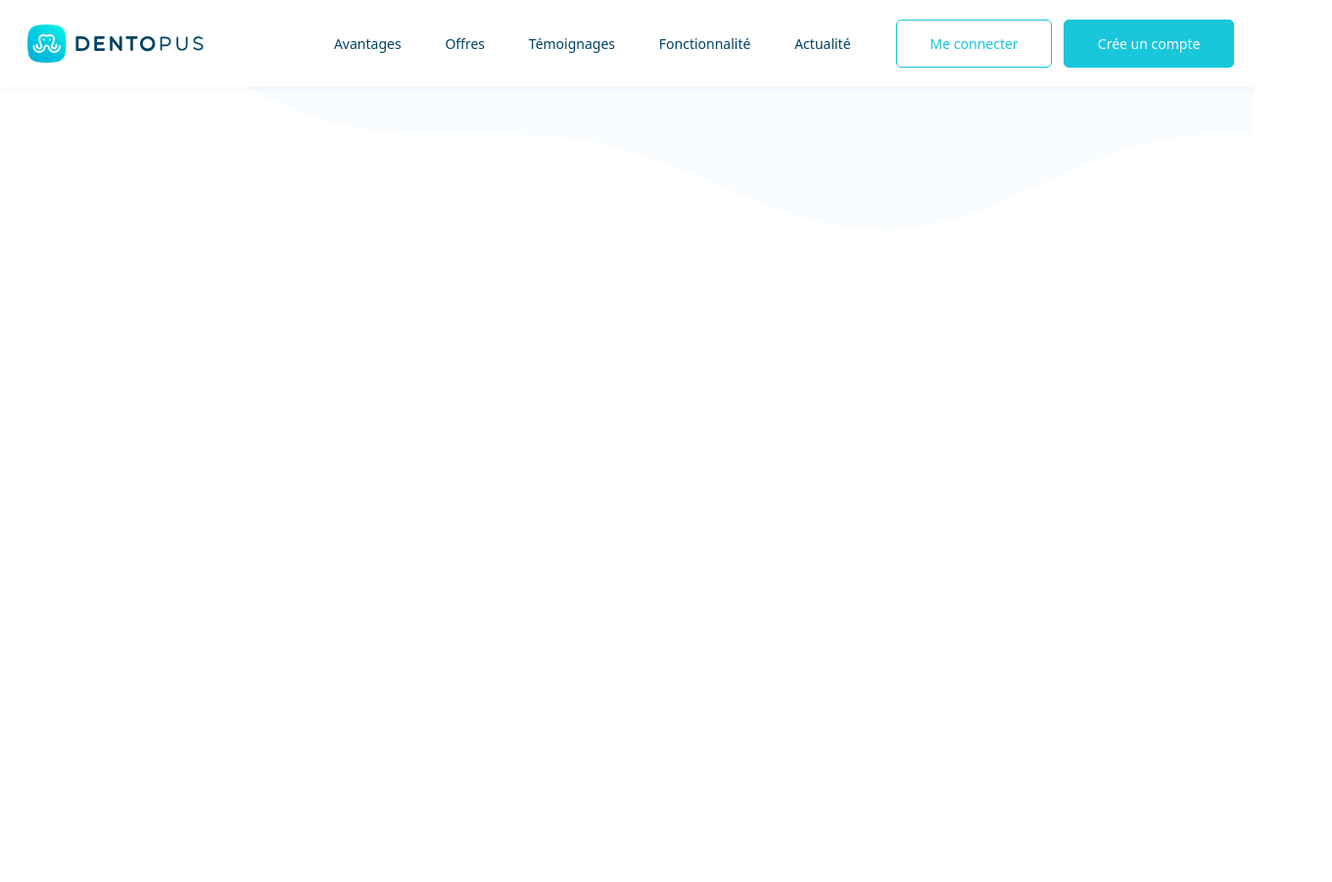
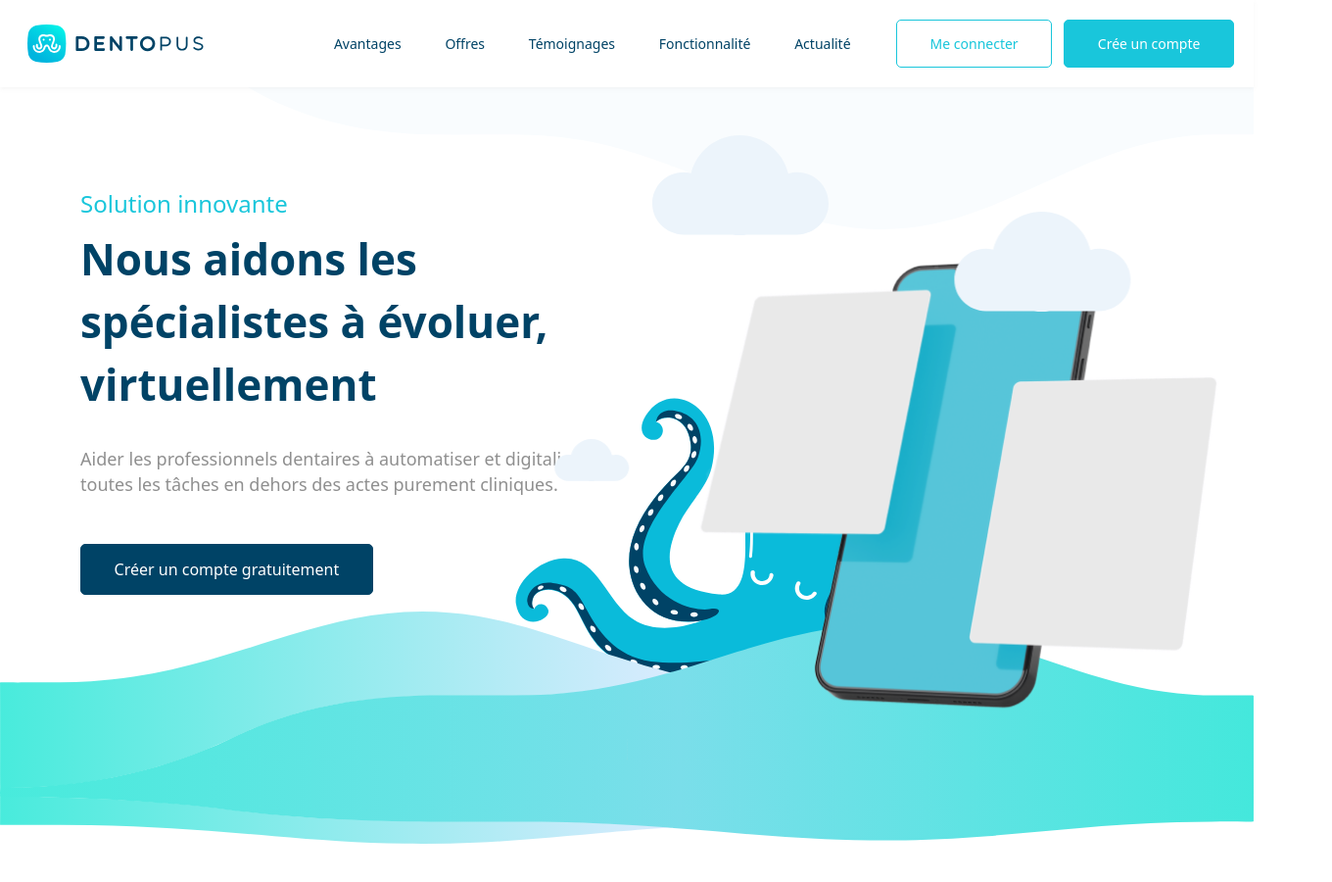
Before and after one commit to TahaZairig/Dentopus, a website built with Vite: page index.html in a window 1280 px wide. Shown: the whole page at 98% size, 1360 px wide, since content can reach past the window. After the commit the page ends 861 px from the top, so only its background shows below. Built offline with nearby package versions, Linux system fonts and the light colour scheme.

Commit message:
header completed

```diff
--- a/css/general-styles.css
+++ b/css/general-styles.css
@@ -24,7 +24,7 @@
    60px - 3.75rem*/
   --fs-extra-large: 3.75rem;
   --fs-large: 2.75rem;
-  --fs-semi-big: 1.5rem;
+  --fs-semi-large: 1.5rem;
   --fs-medium: 1.125rem;
   --fs-small: 1rem;
   --fs-extra-small: 0.875rem;
@@ -51,20 +51,17 @@
   box-sizing: border-box;
 }
 
-/* Remove default margin */
 * {
   margin: 0;
   padding: 0;
   font: inherit;
 }
 
-/* Remove list styles on ul, ol elements with a list role, which suggests default styling will be removed */
 ul[role='list'],
 ol[role='list'] {
   list-style: none;
 }
 
-/* Set core root defaults */
 html:focus-within {
   scroll-behavior: smooth;
 }
@@ -73,7 +70,6 @@ body {
   overflow-x: hidden;
 }
 
-/* A elements that don't have a class get default styles */
 a:not([class]) {
   text-decoration-skip-ink: auto;
 }
@@ -84,14 +80,12 @@ a:hover {
   color: unset;
 }
 
-/* Make images easier to work with */
 img,
 picture {
   max-width: 100%;
   display: block;
 }
 
-/* Inherit fonts for inputs and buttons */
 input,
 button,
 textarea,
@@ -99,9 +93,6 @@ select {
   font: inherit;
 }
 
-
-
-/* Remove all animations, transitions and smooth scroll for people that prefer not to see them */
 @media (prefers-reduced-motion: reduce) {
   html:focus-within {
     scroll-behavior: auto;
@@ -123,11 +114,11 @@ nav {
   box-shadow: 0 2px 4px 0 rgba(211, 211, 211, 0.2);
 }
 
-nav button {
-  font-size: var(--fs-button-small);
-  border-radius: 5px;
-  padding: .8rem 2.1rem;
-  transition: .3s all ease-in-out;
+.navbar-toggler:focus,
+.navbar-toggler:active,
+.navbar-toggler-icon:focus {
+  outline: none;
+  box-shadow: none;
 }
 
 /* SVG */
@@ -139,16 +130,22 @@ nav button {
 #cloud {
   width: 180px;
   height: auto;
+  position: absolute;
+  z-index: 2;
 }
 
 #octopus {
-  width: 524px;
+  width: 32.75rem;
   height: auto;
+  position: absolute;
+  z-index: -8;
 }
 
 #small-cloud {
   width: 76px;
   height: auto;
+  position: absolute;
+  z-index: 2;
 }
 
 #waved-cloud {
@@ -156,10 +153,75 @@ nav button {
   height: auto;
   position: absolute;
   top: 0;
-  z-index: -1;
+  z-index: -10;
 }
 
 #waves {
-  width: 1512px;
+  width: 100%;
   height: auto;
+  position: absolute;
 }
+
+
+/* Elements */
+
+button,
+input[type="submit"],
+input[type="reset"] {
+  background: none;
+  color: inherit;
+  border: none;
+  padding: 0;
+  font: inherit;
+  cursor: pointer;
+  outline: inherit;
+}
+
+h3 {
+  font-size: var(--fs-semi-large);
+  font-weight: var(--fw-medium);
+  color: var(--blue-300-secondary);
+}
+
+h1 {
+  font-size: var(--fs-large);
+  font-weight: var(--fw-bold);
+  color: var(--blue-900-primary);
+}
+
+p {
+  font-size: var(--fs-medium);
+  font-weight: var(--fw-light);
+  color: var(--gray-900);
+}
+
+
+
+/* keyframes */
+@keyframes floating1 {
+  0% {
+    transform: translateX(0px);
+  }
+
+  50% {
+    transform: translateX(50%);
+  }
+
+  100% {
+    transform: translateX(0px);
+  }
+}
+
+@keyframes floating2 {
+  0% {
+    transform: translateX(10px);
+  }
+
+  50% {
+    transform: translateX(-50%);
+  }
+
+  100% {
+    transform: translateX(10px);
+  }
+}
--- a/css/main.css
+++ /dev/null
@@ -1,100 +0,0 @@
-/* ********************* */
-/*      navigation       */
-/* ********************* */
-a.nav-link {
-    font-size: var(--fs-extra-small);
-    color: var(--blue-900-primary);
-    margin-left: .9rem;
-    margin-right: .9rem;
-}
-
-/* Me connecter */
-.btn1 button:nth-child(1) {
-    color: var(--blue-300-secondary);
-    border: 1px solid var(--blue-300-secondary);
-    background: #fff;
-}
-
-/* Crée un compte */
-.btn1 button:nth-child(2) {
-    color: #fff;
-    border: 1px solid var(--blue-300-secondary);
-    background: var(--blue-300-secondary);
-}
-
-.btn1 button:nth-child(1):hover,
-.btn1 button:nth-child(2):hover {
-    transform: translateY(-1.1px);
-    box-shadow: 0 14px 8px rgba(228, 228, 228, 0.20), 0 10px 10px rgba(228, 228, 228, 0.2);
-}
-
-
-
-
-
-
-
-
-
-
-
-
-
-
-/* navbar toggler */
-.lines {
-    width: 30px;
-    height: 3px;
-    margin: 5px;
-    border-radius: 10px;
-    transition: all .3s;
-    background: var(--blue-900-primary);
-}
-
-
-.navbar-toggler .line1 {
-    transform: rotate(45deg);
-    transform-origin: 10% 10%;
-}
-
-.navbar-toggler .line2 {
-    opacity: 0;
-    filter: alpha(opacity=0);
-}
-
-.navbar-toggler .line3 {
-    transform: rotate(-45deg);
-    transform-origin: 10% 90%;
-}
-
-.navbar-toggler.collapsed .line1 {
-    transform: rotate(0);
-}
-
-.navbar-toggler.collapsed .line2 {
-    opacity: 1;
-    filter: alpha(opacity=100);
-}
-
-.navbar-toggler.collapsed .line3 {
-    transform: rotate(0);
-}
-
-
-
-
-
-
-
-
-
-
-
-
-
-h1 {
-    font-size: var(--fs-large);
-    font-weight: var(--fw-bold);
-    color: var(--blue-900-primary);
-    line-height: 4.031rem;
-}
--- a/css/responsive.css
+++ b/css/responsive.css
@@ -21,4 +21,42 @@
     a.nav-link {
         text-align: center;
     }
+
+    /* design */
+    #cloud,
+    #phone,
+    #small-cloud,
+    #octopus {
+        display: none;
+    }
 }
+
+@media (max-width: 1200px) {
+    .cloud3 {
+        top: 32rem;
+        left: 40%;
+    }
+
+    #phone {
+        width: 42rem;
+        height: 33rem;
+        left: 50%;
+    }
+
+    #octopus {
+        width: 27.75rem;
+        top: 27rem;
+    }
+}
+
+
+
+@media (max-width: 767px) {
+    #waves {
+        top: 41rem;
+    }
+
+    header {
+        margin-top: 8rem;
+    }
+}
--- /dev/null
+++ b/css/style.css
@@ -0,0 +1,163 @@
+/* ********************* */
+/*      navigation       */
+/* ********************* */
+
+
+/* navbar toggler */
+.lines {
+    width: 30px;
+    height: 3px;
+    margin: 5px;
+    border-radius: 10px;
+    transition: all .2s;
+    background: var(--blue-900-primary);
+}
+
+.navbar-toggler .line1 {
+    transform: rotate(45deg);
+    transform-origin: 10% 10%;
+}
+
+.navbar-toggler .line2 {
+    opacity: 0;
+    filter: alpha(opacity=0);
+}
+
+.navbar-toggler .line3 {
+    transform: rotate(-45deg);
+    transform-origin: 10% 90%;
+}
+
+.navbar-toggler.collapsed .line1 {
+    transform: rotate(0);
+}
+
+.navbar-toggler.collapsed .line2 {
+    opacity: 1;
+    filter: alpha(opacity=100);
+}
+
+.navbar-toggler.collapsed .line3 {
+    transform: rotate(0);
+}
+
+/* nav items */
+a.nav-link {
+    font-size: var(--fs-extra-small);
+    color: var(--blue-900-primary);
+    margin-left: .9rem;
+    margin-right: .9rem;
+}
+
+a.nav-link:hover {
+    color: var(--blue-300-secondary);
+}
+
+/* Me connecter */
+.btn1 button:nth-child(1) {
+    color: var(--blue-300-secondary);
+    border: 1px solid var(--blue-300-secondary);
+    background: #fff;
+}
+
+/* Crée un compte */
+.btn1 button:nth-child(2) {
+    color: #fff;
+    border: 1px solid var(--blue-300-secondary);
+    background: var(--blue-300-secondary);
+}
+
+.btn1 button:nth-child(1):hover,
+.btn1 button:nth-child(2):hover {
+    transform: translateY(-1.1px);
+    box-shadow: 0 14px 8px rgba(228, 228, 228, 0.20), 0 10px 10px rgba(228, 228, 228, 0.2);
+}
+
+nav button {
+    font-size: var(--fs-button-small);
+    border-radius: 5px;
+    padding: .8rem 2.1rem;
+    transition: .2s all ease-in-out;
+}
+
+
+
+
+
+
+/* ********************* */
+/*      Header           */
+/* ********************* */
+
+header {
+    margin-top: 12rem;
+}
+
+header p {
+    line-height: 1.6rem;
+    margin-bottom: 3rem;
+}
+
+header h1 {
+    line-height: 4rem;
+    margin-bottom: 2rem;
+}
+
+h3 {
+    line-height: 2rem;
+}
+
+header button {
+    padding: .8rem 2.1rem;
+    background-color: var(--blue-900-primary);
+    border: 1px solid var(--blue-900-primary);
+    color: #fff;
+    border-radius: 5px;
+    margin-bottom: 3rem;
+}
+
+header button:hover {
+    transform: translateY(-1.2px);
+    box-shadow: 0 14px 8px rgba(228, 228, 228, 0.20), 0 10px 10px rgba(228, 228, 228, 0.2);
+    transition: .2s all ease;
+}
+
+
+
+/* Design */
+.cloud1 {
+    top: 8.6rem;
+    left: 45%;
+    animation: floating1 10s infinite ease;
+}
+
+.cloud2 {
+    top: 13.5rem;
+    left: 83%;
+    animation: floating2 10s infinite ease;
+    animation-delay: 1s;
+}
+
+.cloud3 {
+    top: 28rem;
+    left: 46%;
+    animation: floating2 20s infinite ease;
+    animation-delay: 1s;
+}
+
+#octopus {
+    top: 24rem;
+    left: 40%;
+}
+
+#waves {
+    top: 39rem;
+}
+
+#phone {
+    width: 45rem;
+    height: 36rem;
+    top: 12.5rem;
+    position: absolute;
+    left: 50%;
+}
--- a/index.html
+++ b/index.html
@@ -13,13 +13,6 @@
 </head>
 
 <body>
-  <!-- <header class="primary-header">
-
-    <div class="container py-2" style="border: 1px solid red;">
-      <img src="svg/logo.svg" />
-    </div>
-
-  </header> -->
 
   <nav class="navbar fixed-top navbar-expand-lg">
     <div class="container-fluid">
@@ -68,11 +61,31 @@
   </nav>
   <!-- design -->
   <img id="waved-cloud" src="svg/waved-cloud.svg">
+  <img id="cloud" class="cloud1" src="svg/cloud.svg">
+  <img id="cloud" class="cloud2" src="svg/cloud.svg">
+  <img id="small-cloud" class="cloud3" src="svg/cloud.svg">
+  <img id="octopus" src="svg/octopus.svg">
+  <img id="waves" src="svg/waves.svg">
+  <img src="img/image1.png" id="phone">
+
+  <header>
+    <div class="container">
+      <div class="row">
+
+        <div class="col-lg-6">
+          <h3>Solution innovante</h3>
+          <h1>Nous aidons les spécialistes à évoluer, virtuellement</h1>
+          <p>Aider les professionnels dentaires à automatiser et digitaliser toutes les tâches en dehors des actes
+            purement cliniques.</p>
+          <button>Créer un compte gratuitement</button>
+        </div>
+
+      </div>
+    </div>
+  </header>
 
 
 
-
-  <br><br><br><br><br><br><br><br><br><br><br><br><br><br><br><br><br><br><br><br><br><br><br><br><br><br><br><br><br><br><br><br><br><br><br><br><br><br><br><br><br><br><br><br><br><br><br><br><br><br>
   <script type="module" src="/main.js"></script>
 </body>
 
--- a/main.js
+++ b/main.js
@@ -2,6 +2,6 @@
 import '@popperjs/core'
 import 'bootstrap'
 import 'bootstrap/dist/css/bootstrap.min.css'
-import './css/main.css'
+import './css/style.css'
 import './css/general-styles.css'
 import './css/responsive.css'
```
